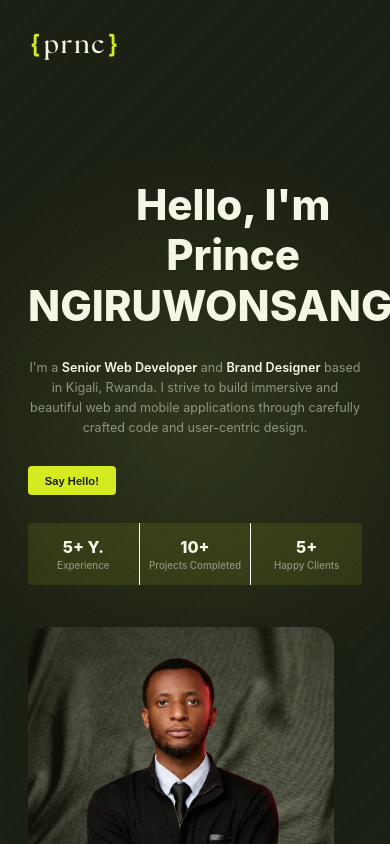
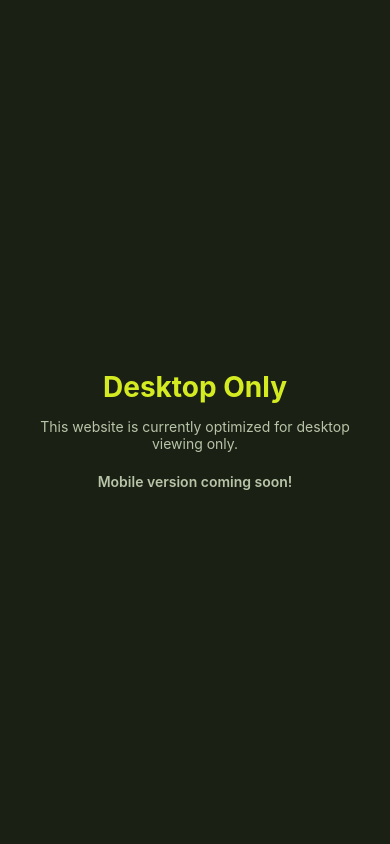
Before and after one commit to princengiru/my-portifolio, a React (Vite) app: page / in a window 390 px wide. Shown: the top 844 px of the page. Built offline with nearby package versions, Linux system fonts and the light colour scheme; no server answers.

Commit message:
new changes

```diff
--- a/src/App.css
+++ b/src/App.css
@@ -8,6 +8,55 @@
 
 html {
   scroll-behavior: smooth;
+}
+
+/* --- Mobile Notice --- */
+.mobile-notice {
+  display: none;
+  position: fixed;
+  top: 0;
+  left: 0;
+  width: 100%;
+  height: 100%;
+  background-color: #1b2014;
+  z-index: 9999;
+  align-items: center;
+  justify-content: center;
+}
+
+.mobile-notice-content {
+  text-align: center;
+  padding: 2rem;
+  color: #f4f7e6;
+}
+
+.mobile-notice-content h2 {
+  font-size: 2rem;
+  margin-bottom: 1rem;
+  color: var(--primary-color);
+}
+
+.mobile-notice-content p {
+  font-size: 1rem;
+  margin-bottom: 0.5rem;
+  color: #b8c4a8;
+}
+
+.mobile-notice-sub {
+  font-size: 0.9rem;
+  margin-top: 1.5rem;
+  color: var(--primary-color);
+  font-weight: 600;
+}
+
+@media (max-width: 1024px) {
+  .mobile-notice {
+    display: flex;
+  }
+
+  .portfolio-container > *:not(.mobile-notice) {
+    display: none;
+  }
 }
 
 body,
@@ -1181,15 +1230,25 @@ html {
   justify-content: center;
   gap: 2rem;
 }
+.footer-links a{
+  text-decoration: none;
+  color: var(--text-dark);
+  font-weight: 600;
+  font-size: 0.8rem;
+}
 
-.footer-links a {
+.footer-links button {
+  background: none;
+  border: none;
   color: #c3ccb8;
   text-decoration: none;
   font-size: 0.9rem;
   transition: color 0.3s ease;
+  cursor: pointer;
+  padding: 0;
 }
 
-.footer-links a:hover {
+.footer-links button:hover {
   color: white;
 }
 
--- a/src/App.jsx
+++ b/src/App.jsx
@@ -28,6 +28,14 @@ export default function AppPortfolio() {
 
   return (
     <div className="portfolio-container">
+      {/* Mobile Notice */}
+      <div className="mobile-notice">
+        <div className="mobile-notice-content">
+          <h2>Desktop Only</h2>
+          <p>This website is currently optimized for desktop viewing only.</p>
+          <p className="mobile-notice-sub">Mobile version coming soon!</p>
+        </div>
+      </div>
 
       {/* Navigation */}
       <nav className="navbar">
```
